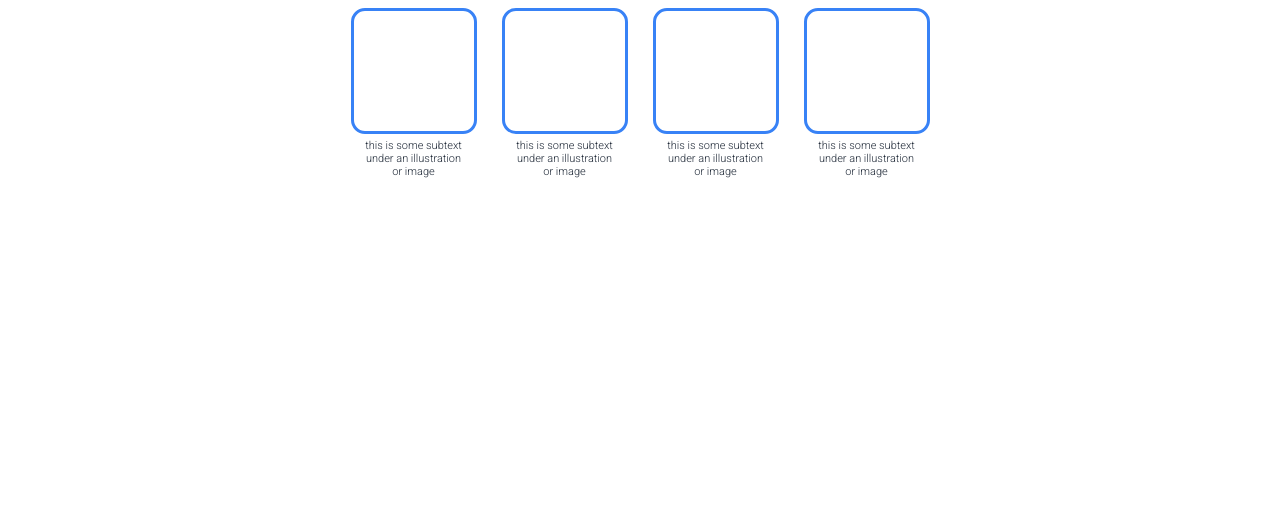
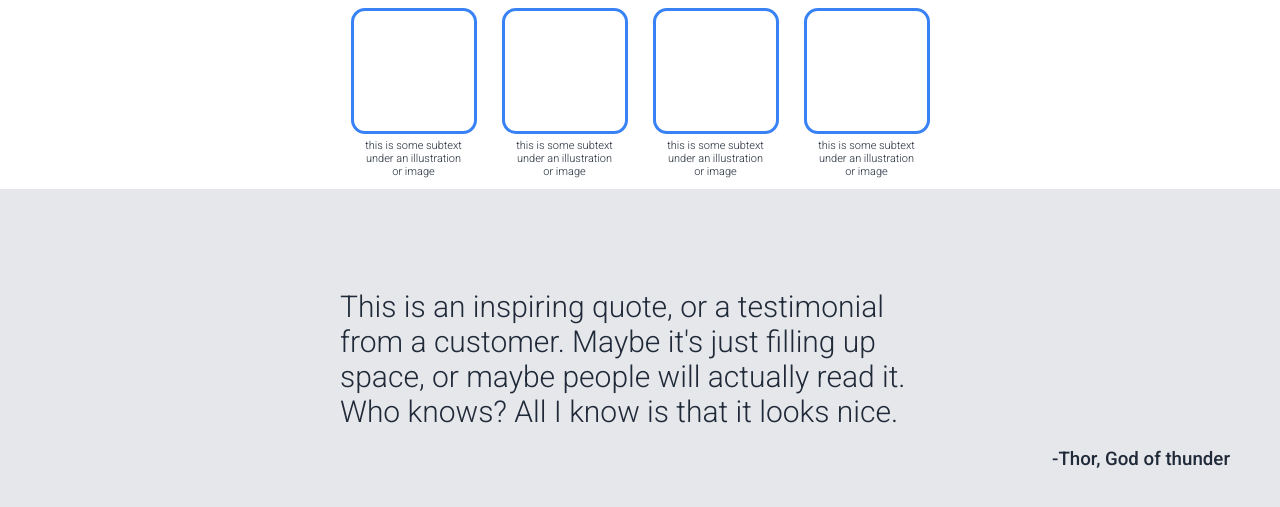
Before and after one commit to AmineLeny/LandingPage, a plain HTML site: page index.html in a window 1280 px wide. Shown: the part 547-1054 px from the top of the page. Before the commit the page ends 800 px from the top, so only its background shows below. Drawn offline with Linux system fonts and the light colour scheme.

Commit message:
Add Section 3 of the landing page

```diff
--- a/index.html
+++ b/index.html
@@ -59,6 +59,10 @@
                 <p>this is some subtext under an illustration or image</p>
             </div>
         </div>
+        <div class="quote">
+            <p><em>This is an inspiring quote, or a testimonial from a customer. Maybe it's just filling up space, or maybe people will actually read it. Who knows? All I know is that it looks nice.</em></p>
+            <h3>-Thor, God of thunder</h3>
+        </div>
 
     </div>
    </div>
--- a/style.css
+++ b/style.css
@@ -143,3 +143,31 @@ body{
     align-items: center;
     text-align: center;
 }
+.quote{
+    display: flex;
+    flex-direction: column;
+    background-color: #E5E7EB;
+    padding: 50px;
+    align-self: stretch;
+    justify-content: center;
+    align-items: center;
+}
+
+.quote h3{
+    align-self: flex-end;
+    color: #1F2937;
+}
+.quote p{
+    padding: 0;
+    margin:0;
+    margin-top: 50px;
+    width:600px;
+}
+.quote p em{
+    padding: 0;
+    margin: 0;
+    font-size: 30px;
+    font-weight: 320;
+    color: #1F2937;
+
+}
```
